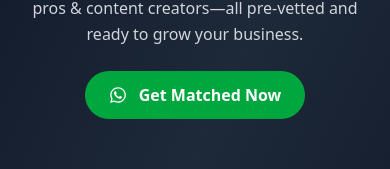
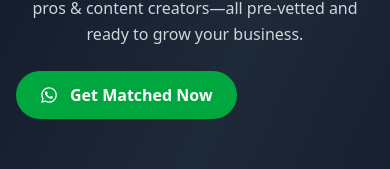
Before and after one commit to Tron-Technolegies/HireInAbudhabi, a React (Vite) app: page / in a window 390 px wide. Shown: the part 336-505 px from the top of the page. Built offline with nearby package versions, Linux system fonts and the light colour scheme.

Commit message:
added title attribute for hero button

```diff
--- a/src/components/Hero.jsx
+++ b/src/components/Hero.jsx
@@ -36,7 +36,10 @@ export default function Hero() {
             creators—all pre-vetted and ready to grow your business.
           </p>
 
-          <div className="flex justify-center lg:justify-start">
+          <button
+            title="Contact-Now"
+            className="flex justify-center lg:justify-start"
+          >
             <a
               href="https://wa.me/971568145866"
               target="_blank"
@@ -47,7 +50,7 @@ export default function Hero() {
               <FaWhatsapp className="text-lg z-10" />
               <span className="z-10">Get Matched Now</span>
             </a>
-          </div>
+          </button>
         </div>
 
         <motion.div
```
